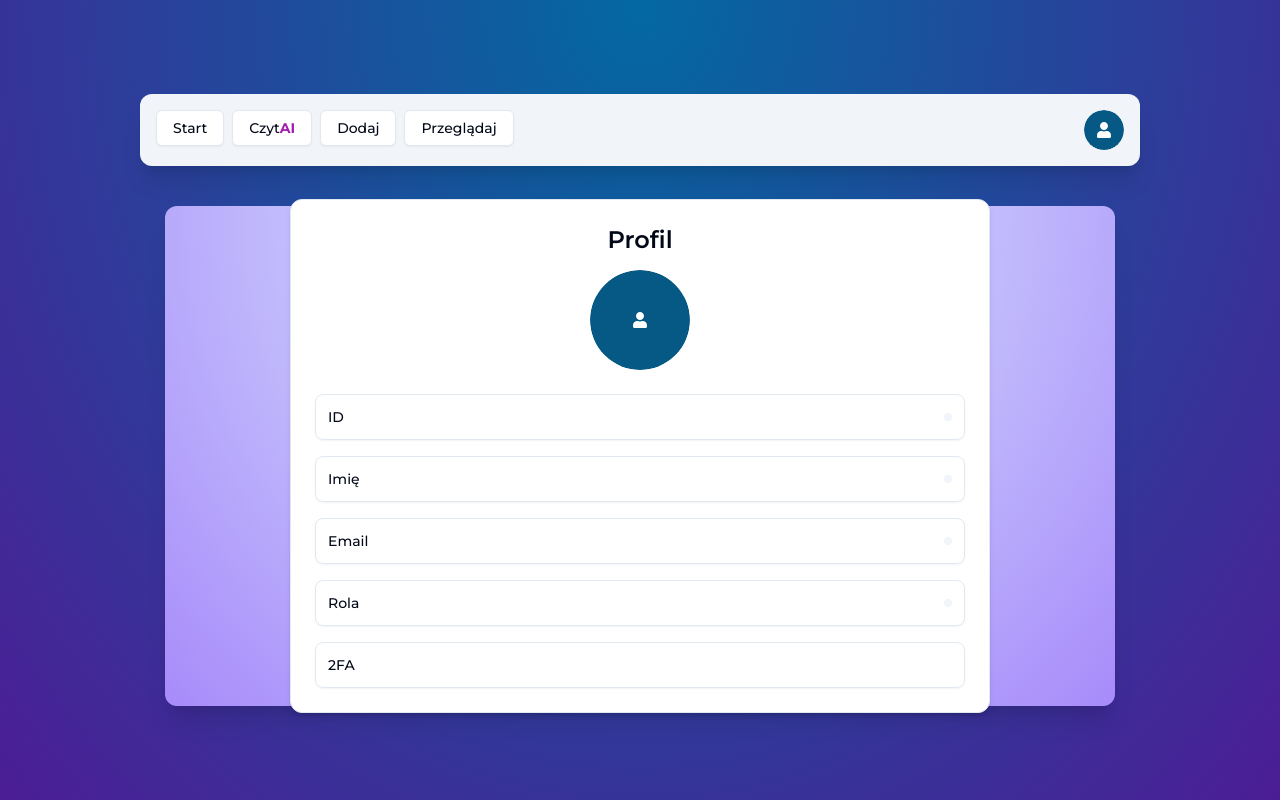
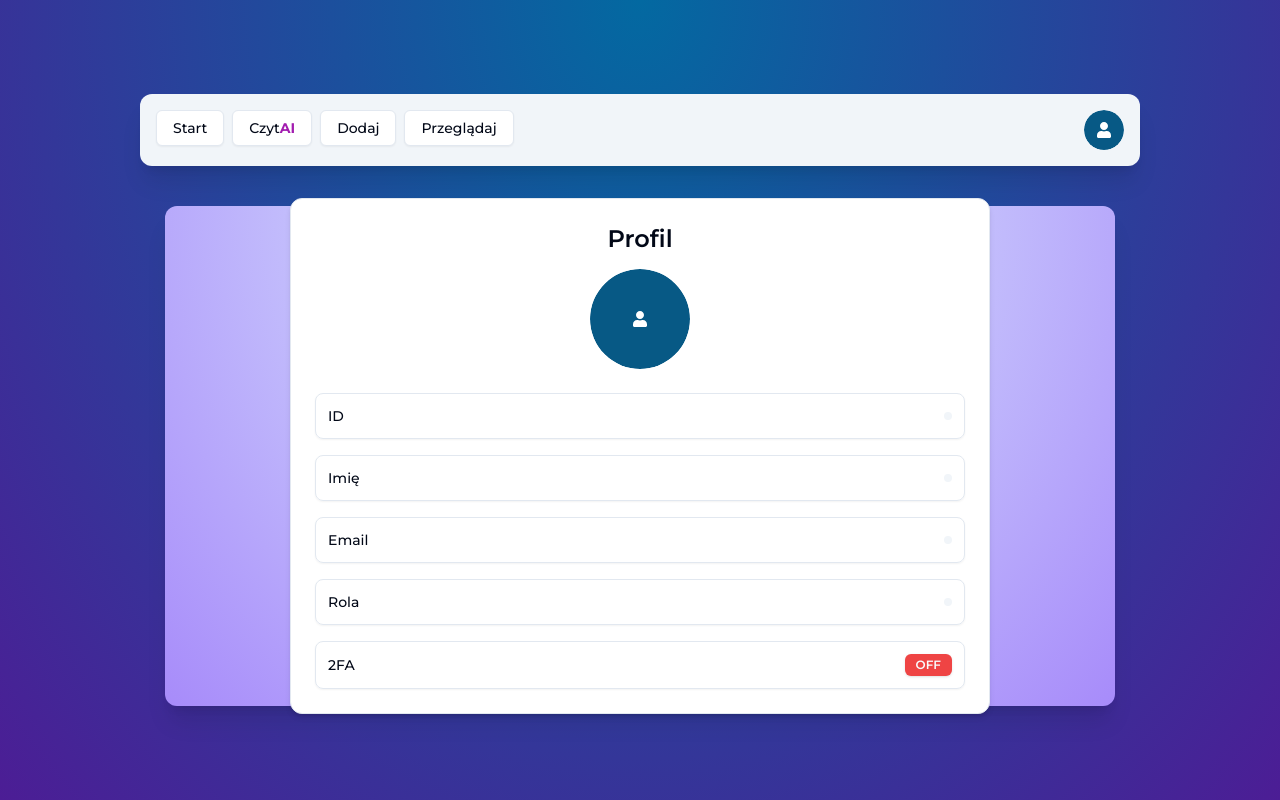
Before and after one commit to Elldrigar/na-regale, a Next.js app: page /profile in a window 1280 px wide. Built offline with nearby package versions, Linux system fonts and the light colour scheme; no server answers.

Commit message:
add badge 2fa

```diff
--- a/components/user-profile.tsx
+++ b/components/user-profile.tsx
@@ -2,6 +2,7 @@ import { ExtendedUser } from '@/next-auth'
 import { Card, CardContent, CardHeader } from '@/components/ui/card'
 import { Avatar, AvatarFallback, AvatarImage } from '@/components/ui/avatar'
 import { FaUser } from 'react-icons/fa'
+import { Badge } from '@/components/ui/badge'
 
 interface UserInfoProps {
     user?: ExtendedUser
@@ -47,6 +48,9 @@ export const UserProfile = ({ user, label }: UserInfoProps) => {
                 </div>
                 <div className='flex flex-row items-center justify-between rounded-lg border p-3 shadow-sm'>
                     <p className='text-sm font-medium'>2FA</p>
+                    <Badge variant={user?.is2FAEnabled ? 'success' : 'destructive'}>
+                        {user?.is2FAEnabled ? 'ON' : 'OFF'}
+                    </Badge>
                 </div>
             </CardContent>
         </Card>
```
